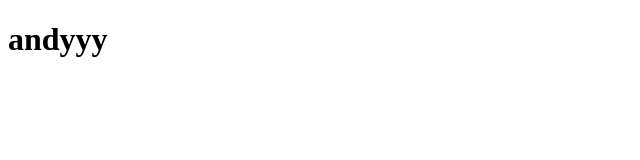
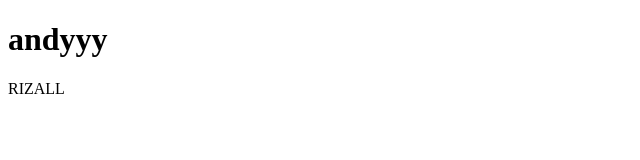
Before and after one commit to Rizaldie78/Nyobain-kuy, a plain HTML site: page index.html in a window 1280 px wide. Shown: the full height of the page, 0-640 px from the left. Drawn offline with Linux system fonts and the light colour scheme.

Commit message:
tambah p

```diff
--- a/index.html
+++ b/index.html
@@ -8,5 +8,6 @@
 </head>
 <body>
     <h1>andyyy</h1>
+    <p>RIZALL</p>
 </body>
 </html>
```
